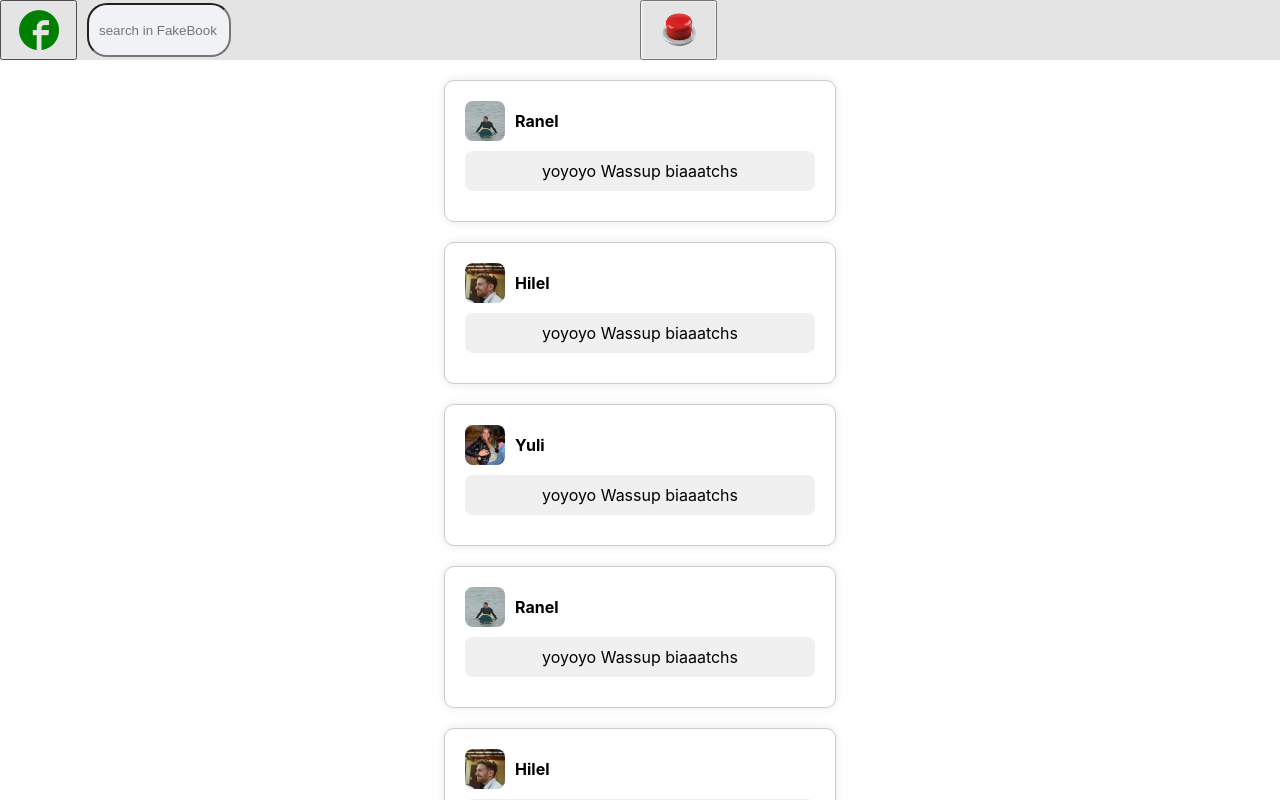
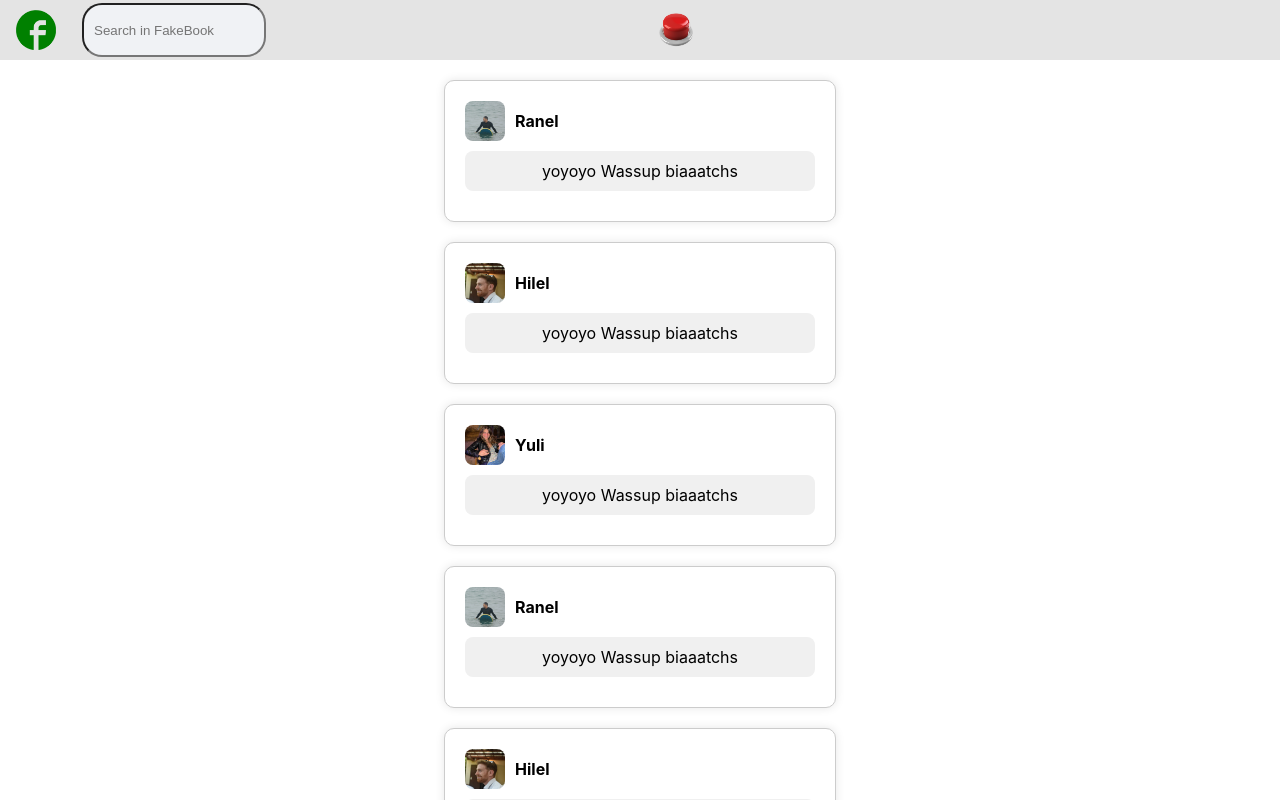
Before and after one commit to RanWurm/Projectpt2, a React (Create React App) app in the folder FakeBook/: page /feed in a window 1280 px wide. Shown: the top 800 px of the page. Built offline with nearby package versions, Linux system fonts and the light colour scheme.

Commit message:
First changes

```diff
--- a/FakeBook/src/buttons/Button.css
+++ b/FakeBook/src/buttons/Button.css
@@ -2,11 +2,9 @@
 .logo {
 	width: 40px;
     height: 40px;
-    margin-left: 1px;
 	background-size: cover;
 	background-repeat: no-repeat;
 	background-color: #e4e4e4;
-	border: none; /* No border */
 	padding: 8px 16px; /* Padding around the button text */
 	cursor: pointer; /* Cursor on hover */
 	display: flex; /* Flexbox layout */
@@ -22,3 +20,7 @@
   .logo:hover {
 	background-color: #d90b0b;
   }
+
+  button {
+	border: none; /* No border */
+  }
--- a/FakeBook/src/inputs/SearchTab.css
+++ b/FakeBook/src/inputs/SearchTab.css
@@ -6,8 +6,8 @@
 	background-color: #f0f2f5;
 	border-radius: 20px;
 	padding: 5px 10px;
-	width: 120px; /* Adjust width as needed */
-	cursor: pointer; /* Cursor on hover */
+	width: 160px; /* Adjust width as needed */
+	cursor: text; /* Cursor on hover */
 
   }
 
--- a/FakeBook/src/inputs/SearchTab.js
+++ b/FakeBook/src/inputs/SearchTab.js
@@ -5,7 +5,7 @@ function SearchTab({id}){
 		<input
 		  className = {id}
 		  type="text"
-		  placeholder="search in FakeBook"
+		  placeholder="Search in FakeBook"
 
 		/>
 	  </div>)
```
Also changed, not shown: 1 other file (tests, documents, lock files or other folders).
